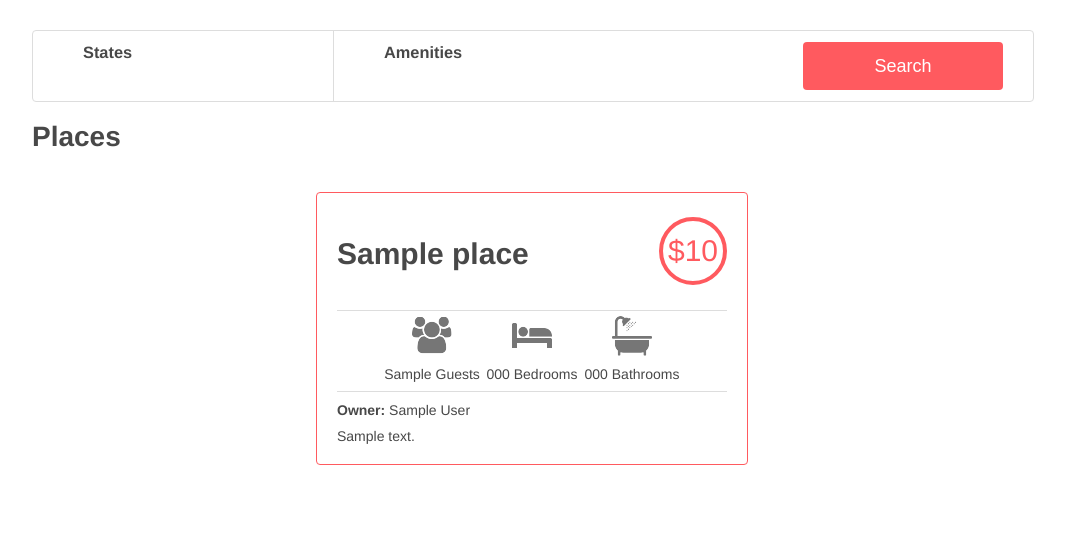
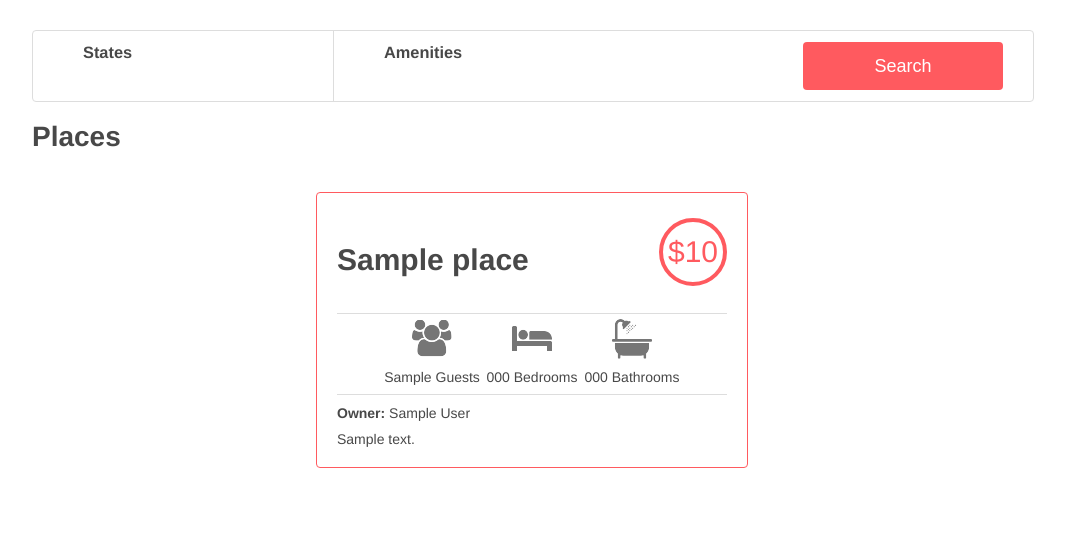
Before and after one commit to 6godpro/AirBnB_clone_v4, a Flask app: template web_dynamic/templates/1-hbnb.html in a window 1280 px wide. Shown: the part 71-624 px from the top of the page, without its empty margins (108-1173 px from the left). Run offline with Flask 3, Linux system fonts and the light colour scheme; the template is opened without the code that fills it: most values are stand-ins (such as "Sample title", 1, 10 or a date in 2020); some libraries are stand-ins or nearby versions.

Commit message:
modified styles for articles

```diff
--- a/web_dynamic/static/styles/8-places.css
+++ b/web_dynamic/static/styles/8-places.css
@@ -29,8 +29,8 @@ article h2 {
     display: flex;
     text-align: left;
     flex-direction: column;
-    margin-bottom: 0;
-    padding-bottom: 10%;
+    margin: auto 0;
+    padding-bottom: 5px;
     width: 70%;
 }
 
@@ -38,8 +38,9 @@ article h2 {
     position: relative;
     display: flex;
     flex-direction: row;
-    align-content: center;
+    justify-content: space-between;
     width: 100%;
+    height: 100px;
 }
 
 .price_by_night {
```
